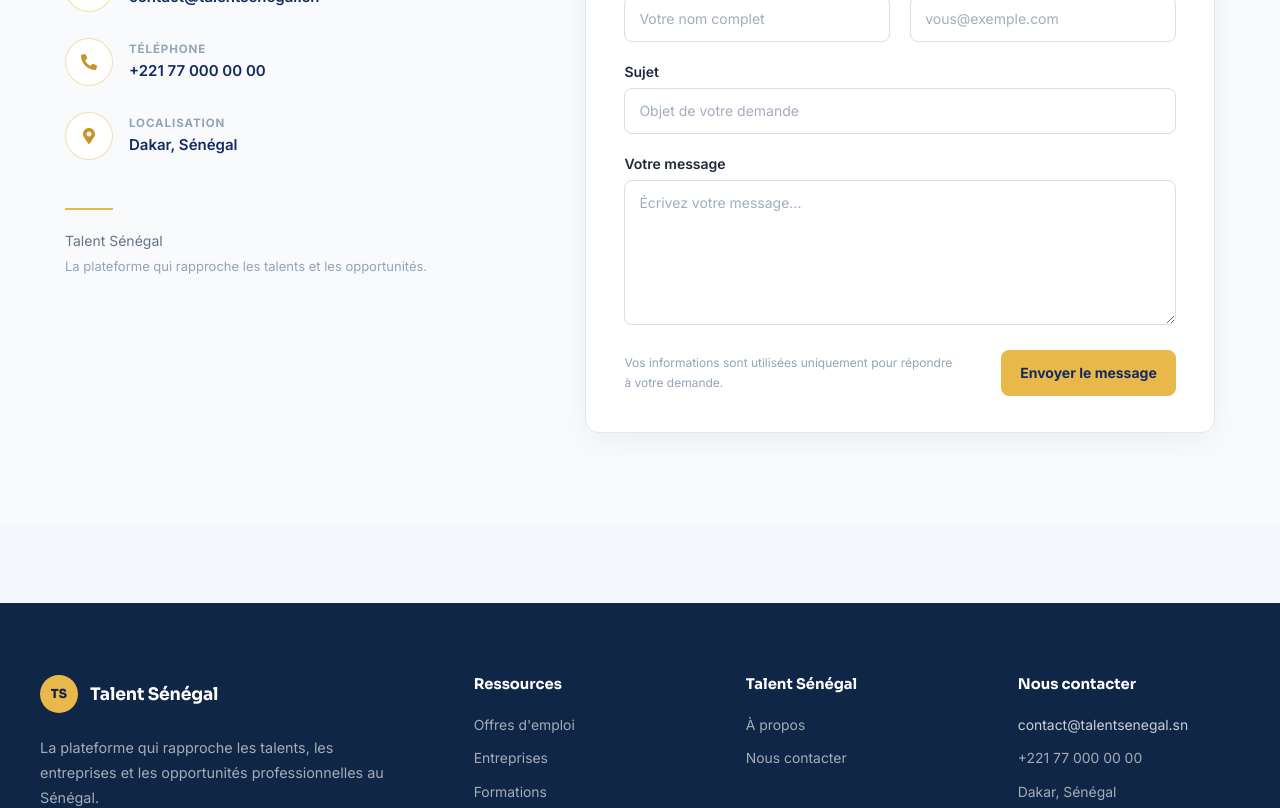
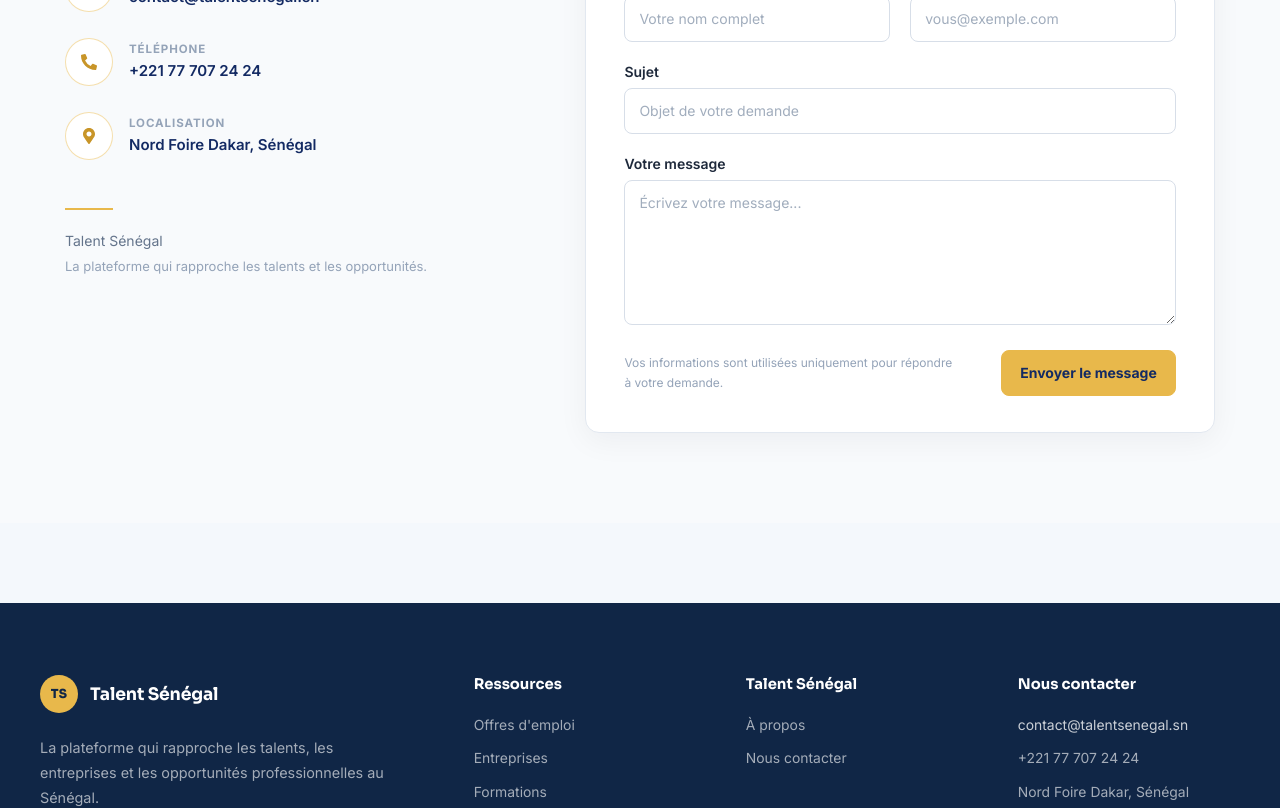
Before and after one commit to Christian190300/teranga-frontend, a React (Vite) app: page /contact in a window 1280 px wide. Shown: the part 560-1368 px from the top of the page. Built offline with nearby package versions, Linux system fonts and the light colour scheme; no server answers.

Commit message:
ScrollToTop

```diff
--- a/src/components/layout/Footer.tsx
+++ b/src/components/layout/Footer.tsx
@@ -128,11 +128,11 @@
                         </a>
 
                         <a href="tel:+221770000000">
-                            +221 77 000 00 00
+                            +221 77 707 24 24
                         </a>
 
                         <span>
-                            Dakar, Sénégal
+                            Nord Foire Dakar, Sénégal
                         </span>
 
                     </div>
--- a/src/pages/ContactPage.tsx
+++ b/src/pages/ContactPage.tsx
@@ -64,7 +64,7 @@
                                 <div className="contact-detail__content">
                                     <span>Téléphone</span>
                                     <a href="tel:+221770000000">
-                                        +221 77 000 00 00
+                                        +221 77 707 24 24
                                     </a>
                                 </div>
                             </div>
@@ -76,7 +76,7 @@
 
                                 <div className="contact-detail__content">
                                     <span>Localisation</span>
-                                    <p>Dakar, Sénégal</p>
+                                    <p>Nord Foire Dakar, Sénégal</p>
                                 </div>
                             </div>
 
```
